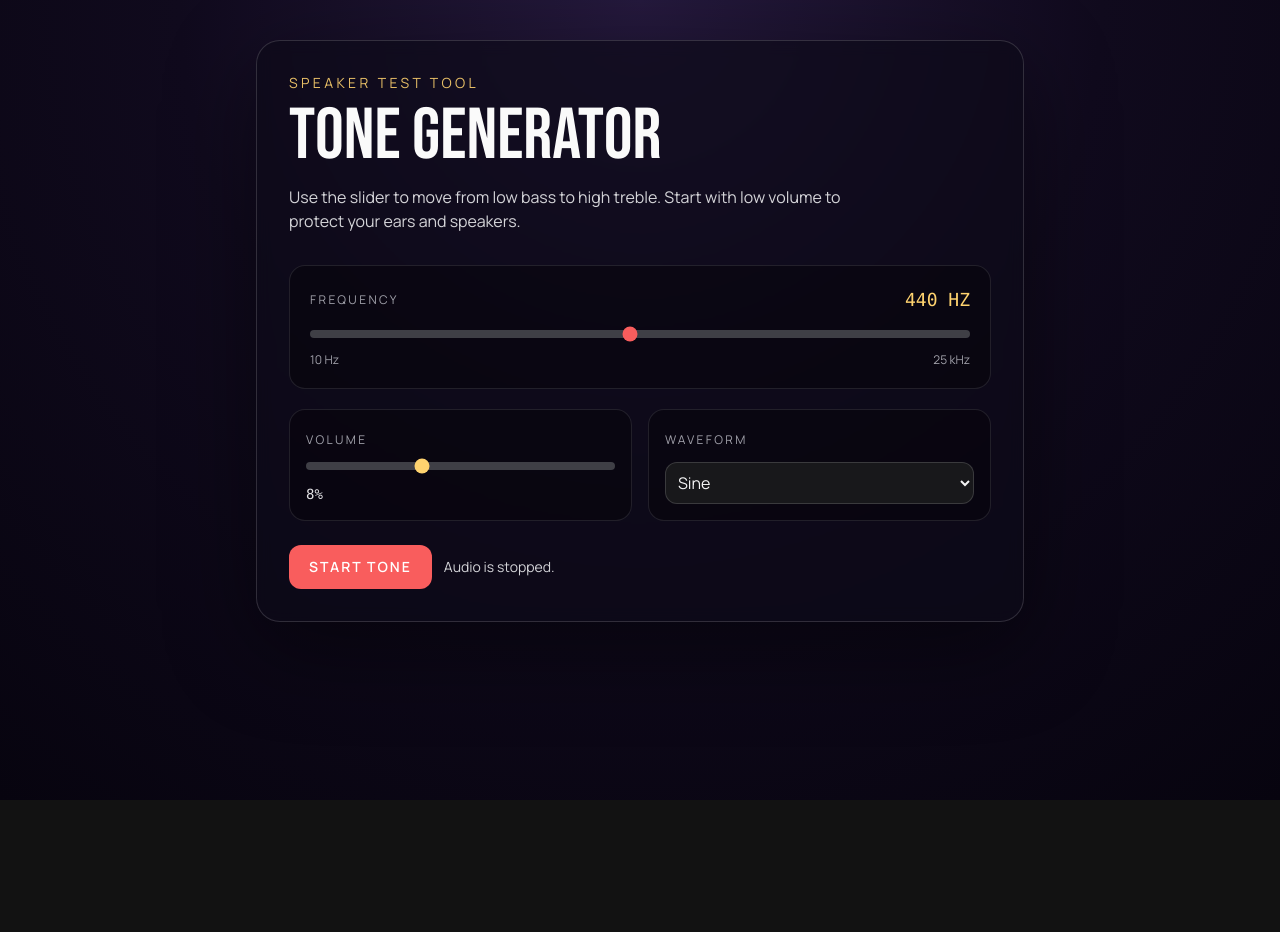
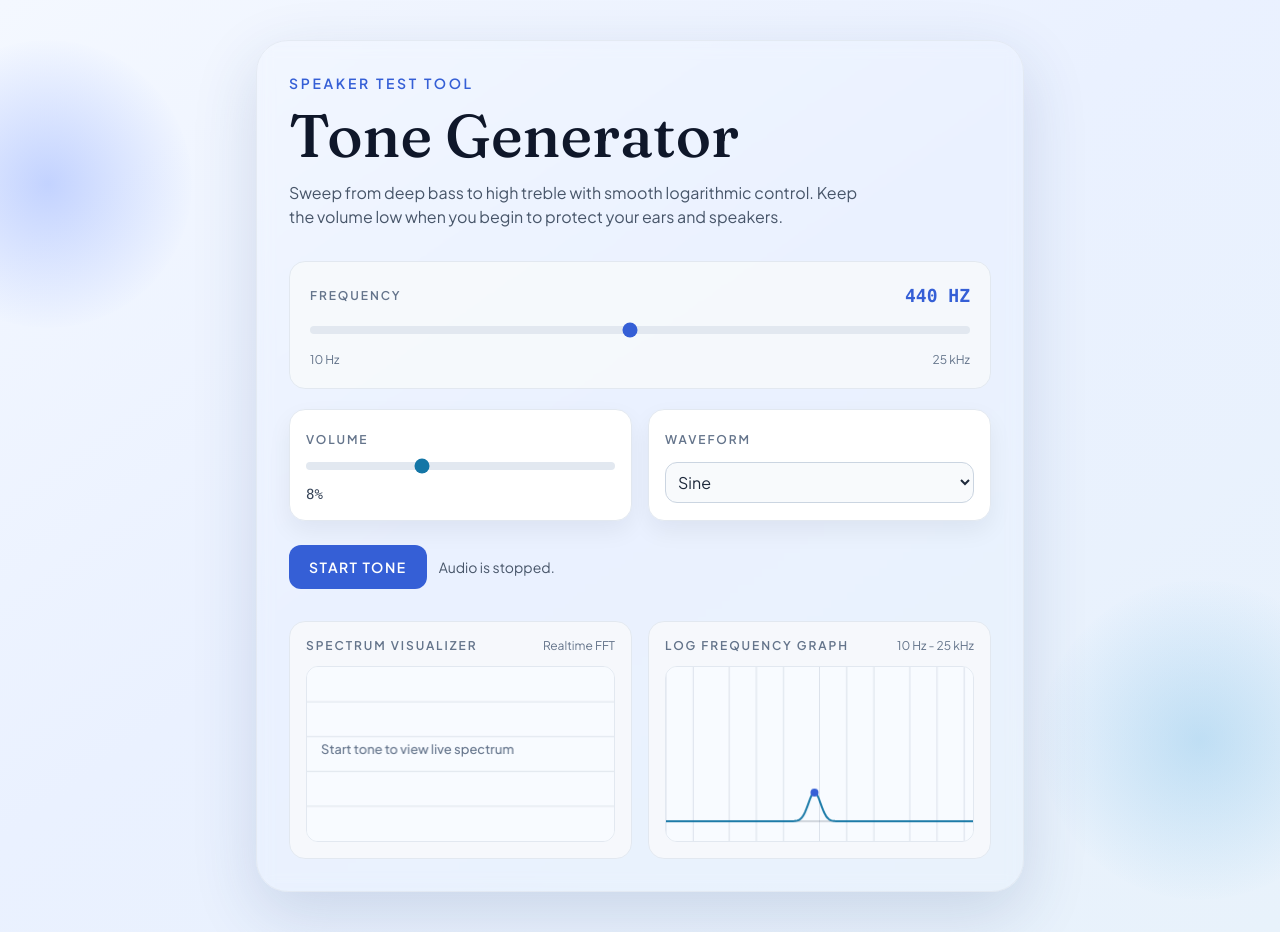
Before and after one commit to lwlee2608/audio-generator, a React (Vite) app: page / in a window 1280 px wide. Before the commit the page ends 800 px from the top, so only its background shows below. Built offline with nearby package versions, Linux system fonts and the light colour scheme; the HTML template or start-up script is replaced by a standard one.

Commit message:
Refresh UI with cooler palette and analysis visuals
Modernize the tone generator styling and add live spectrum/log-frequency canvases so users can inspect output more professionally while testing speakers.

```diff
--- a/src/App.tsx
+++ b/src/App.tsx
@@ -2,6 +2,8 @@ import { useEffect, useMemo, useRef, useState } from "react";
 
 const MIN_FREQ = 10;
 const MAX_FREQ = 25000;
+const MAX_VOLUME = 0.2;
+const SPECTRUM_BARS = 72;
 
 function sliderToFrequency(value: number) {
   const ratio = value / 100;
@@ -21,6 +23,10 @@ export default function App() {
   const audioCtxRef = useRef<AudioContext | null>(null);
   const oscillatorRef = useRef<OscillatorNode | null>(null);
   const gainRef = useRef<GainNode | null>(null);
+  const analyserRef = useRef<AnalyserNode | null>(null);
+  const animationFrameRef = useRef<number | null>(null);
+  const spectrumCanvasRef = useRef<HTMLCanvasElement | null>(null);
+  const logCanvasRef = useRef<HTMLCanvasElement | null>(null);
 
   const sliderValue = useMemo(() => frequencyToSlider(frequency), [frequency]);
 
@@ -44,30 +50,214 @@ export default function App() {
 
   useEffect(() => {
     return () => {
+      if (animationFrameRef.current !== null) {
+        cancelAnimationFrame(animationFrameRef.current);
+      }
       oscillatorRef.current?.stop();
       oscillatorRef.current?.disconnect();
       gainRef.current?.disconnect();
+      analyserRef.current?.disconnect();
       void audioCtxRef.current?.close();
     };
   }, []);
+
+  useEffect(() => {
+    const drawOnCanvas = (
+      canvas: HTMLCanvasElement,
+      draw: (ctx: CanvasRenderingContext2D, width: number, height: number) => void
+    ) => {
+      const rect = canvas.getBoundingClientRect();
+      if (!rect.width || !rect.height) return;
+
+      const dpr = window.devicePixelRatio || 1;
+      const displayWidth = Math.floor(rect.width * dpr);
+      const displayHeight = Math.floor(rect.height * dpr);
+
+      if (canvas.width !== displayWidth || canvas.height !== displayHeight) {
+        canvas.width = displayWidth;
+        canvas.height = displayHeight;
+      }
+
+      const ctx = canvas.getContext("2d");
+      if (!ctx) return;
+
+      ctx.setTransform(dpr, 0, 0, dpr, 0, 0);
+      draw(ctx, rect.width, rect.height);
+    };
+
+    const drawSpectrum = () => {
+      const canvas = spectrumCanvasRef.current;
+      if (!canvas) return;
+
+      drawOnCanvas(canvas, (ctx, width, height) => {
+        ctx.clearRect(0, 0, width, height);
+        ctx.fillStyle = "#f8fbff";
+        ctx.fillRect(0, 0, width, height);
+
+        ctx.strokeStyle = "rgba(148, 163, 184, 0.25)";
+        ctx.lineWidth = 1;
+        for (let i = 1; i < 5; i += 1) {
+          const y = (height / 5) * i;
+          ctx.beginPath();
+          ctx.moveTo(0, y);
+          ctx.lineTo(width, y);
+          ctx.stroke();
+        }
+
+        const analyser = analyserRef.current;
+        if (!analyser || !isPlaying) {
+          ctx.fillStyle = "#64748b";
+          ctx.font = "500 13px 'Plus Jakarta Sans', sans-serif";
+          ctx.fillText("Start tone to view live spectrum", 14, height / 2);
+          return;
+        }
+
+        const data = new Uint8Array(analyser.frequencyBinCount);
+        analyser.getByteFrequencyData(data);
+
+        const nyquist = (audioCtxRef.current?.sampleRate ?? 48000) / 2;
+        const barWidth = width / SPECTRUM_BARS;
+
+        for (let i = 0; i < SPECTRUM_BARS; i += 1) {
+          const fromFreq = MIN_FREQ * Math.pow(MAX_FREQ / MIN_FREQ, i / SPECTRUM_BARS);
+          const toFreq =
+            MIN_FREQ * Math.pow(MAX_FREQ / MIN_FREQ, (i + 1) / SPECTRUM_BARS);
+          const fromIndex = Math.max(
+            0,
+            Math.floor((fromFreq / nyquist) * data.length)
+          );
+          const toIndex = Math.min(
+            data.length - 1,
+            Math.ceil((toFreq / nyquist) * data.length)
+          );
+
+          let bucketMax = 0;
+          for (let j = fromIndex; j <= toIndex; j += 1) {
+            bucketMax = Math.max(bucketMax, data[j]);
+          }
+
+          const normalized = bucketMax / 255;
+          const barHeight = normalized * (height - 28);
+          const x = i * barWidth + 1;
+          const y = height - barHeight - 2;
+
+          ctx.fillStyle = "rgba(53, 95, 214, 0.85)";
+          ctx.fillRect(x, y, Math.max(1, barWidth - 2), barHeight);
+        }
+
+        const markerX =
+          (Math.log(frequency / MIN_FREQ) / Math.log(MAX_FREQ / MIN_FREQ)) * width;
+        ctx.strokeStyle = "rgba(20, 118, 166, 0.95)";
+        ctx.lineWidth = 1.2;
+        ctx.beginPath();
+        ctx.moveTo(markerX, 0);
+        ctx.lineTo(markerX, height);
+        ctx.stroke();
+      });
+    };
+
+    const drawLogMap = (time: number) => {
+      const canvas = logCanvasRef.current;
+      if (!canvas) return;
+
+      drawOnCanvas(canvas, (ctx, width, height) => {
+        ctx.clearRect(0, 0, width, height);
+        ctx.fillStyle = "#f8fbff";
+        ctx.fillRect(0, 0, width, height);
+
+        const freqToX = (freq: number) =>
+          (Math.log(freq / MIN_FREQ) / Math.log(MAX_FREQ / MIN_FREQ)) * width;
+
+        const ticks = [10, 20, 50, 100, 200, 500, 1000, 2000, 5000, 10000, 20000];
+        ctx.strokeStyle = "rgba(148, 163, 184, 0.28)";
+        ctx.lineWidth = 1;
+        ticks.forEach((tick) => {
+          const x = freqToX(tick);
+          ctx.beginPath();
+          ctx.moveTo(x, 0);
+          ctx.lineTo(x, height);
+          ctx.stroke();
+        });
+
+        ctx.strokeStyle = "rgba(71, 85, 105, 0.45)";
+        ctx.beginPath();
+        ctx.moveTo(0, height - 20);
+        ctx.lineTo(width, height - 20);
+        ctx.stroke();
+
+        const amplitude = Math.min(1, volume / MAX_VOLUME);
+        const pulse = isPlaying ? 0.9 + Math.sin(time / 420) * 0.1 : 0.55;
+
+        ctx.strokeStyle = "rgba(20, 118, 166, 0.95)";
+        ctx.lineWidth = 2;
+        ctx.beginPath();
+        for (let x = 0; x <= width; x += 1) {
+          const currentFreq =
+            MIN_FREQ * Math.pow(MAX_FREQ / MIN_FREQ, x / Math.max(1, width));
+          const distance = Math.log2(currentFreq / frequency);
+          const envelope = Math.exp(-(distance * distance) / (2 * 0.23 * 0.23));
+          const y =
+            height -
+            20 -
+            envelope * amplitude * pulse * Math.max(24, height - 44);
+
+          if (x === 0) {
+            ctx.moveTo(x, y);
+          } else {
+            ctx.lineTo(x, y);
+          }
+        }
+        ctx.stroke();
+
+        const markerX = freqToX(frequency);
+        const markerY =
+          height - 20 - amplitude * pulse * Math.max(24, height - 44);
+        ctx.fillStyle = "#355fd6";
+        ctx.beginPath();
+        ctx.arc(markerX, markerY, 4, 0, Math.PI * 2);
+        ctx.fill();
+      });
+    };
+
+    const render = (time: number) => {
+      drawSpectrum();
+      drawLogMap(time);
+      animationFrameRef.current = requestAnimationFrame(render);
+    };
+
+    animationFrameRef.current = requestAnimationFrame(render);
+
+    return () => {
+      if (animationFrameRef.current !== null) {
+        cancelAnimationFrame(animationFrameRef.current);
+        animationFrameRef.current = null;
+      }
+    };
+  }, [frequency, isPlaying, volume]);
 
   const startTone = async () => {
     if (isPlaying) return;
     const context = new AudioContext();
     const oscillator = context.createOscillator();
     const gain = context.createGain();
+    const analyser = context.createAnalyser();
+
+    analyser.fftSize = 4096;
+    analyser.smoothingTimeConstant = 0.82;
 
     oscillator.type = waveform;
     oscillator.frequency.setValueAtTime(frequency, context.currentTime);
     gain.gain.setValueAtTime(volume, context.currentTime);
 
     oscillator.connect(gain);
-    gain.connect(context.destination);
+    gain.connect(analyser);
+    analyser.connect(context.destination);
     oscillator.start();
 
     audioCtxRef.current = context;
     oscillatorRef.current = oscillator;
     gainRef.current = gain;
+    analyserRef.current = analyser;
     setIsPlaying(true);
   };
 
@@ -75,31 +265,38 @@ export default function App() {
     oscillatorRef.current?.stop();
     oscillatorRef.current?.disconnect();
     gainRef.current?.disconnect();
+    analyserRef.current?.disconnect();
     oscillatorRef.current = null;
     gainRef.current = null;
+    analyserRef.current = null;
     await audioCtxRef.current?.close();
     audioCtxRef.current = null;
     setIsPlaying(false);
   };
 
   return (
-    <main className="min-h-screen bg-[radial-gradient(circle_at_top,_#25193d_0%,_#100a1d_45%,_#07040f_100%)] px-5 py-10 font-body text-zinc-100 sm:px-8">
-      <section className="mx-auto max-w-3xl rounded-3xl border border-white/15 bg-panel/70 p-6 shadow-[0_25px_90px_rgba(0,0,0,0.45)] backdrop-blur md:p-8">
-        <p className="text-sm uppercase tracking-[0.24em] text-tone/90">
+    <main className="relative min-h-screen overflow-hidden bg-[linear-gradient(145deg,_#f4f8ff_0%,_#eaf1ff_46%,_#e8f2fb_100%)] px-5 py-10 font-body text-slate-900 sm:px-8">
+      <div className="pointer-events-none absolute inset-0">
+        <div className="absolute -left-24 top-10 h-72 w-72 rounded-full bg-[radial-gradient(circle,_rgba(108,144,255,0.35)_0%,_rgba(108,144,255,0)_72%)]" />
+        <div className="absolute -right-20 bottom-8 h-80 w-80 rounded-full bg-[radial-gradient(circle,_rgba(103,181,227,0.32)_0%,_rgba(103,181,227,0)_72%)]" />
+      </div>
+
+      <section className="relative mx-auto max-w-3xl rounded-[2rem] border border-slate-200/80 bg-white/82 p-6 shadow-[0_22px_65px_rgba(38,67,126,0.16)] backdrop-blur md:p-8">
+        <p className="text-sm font-semibold uppercase tracking-[0.19em] text-accent">
           Speaker Test Tool
         </p>
-        <h1 className="mt-2 font-display text-5xl uppercase leading-none text-zinc-50 sm:text-7xl">
+        <h1 className="mt-3 font-display text-5xl leading-[0.95] text-slate-900 sm:text-6xl">
           Tone Generator
         </h1>
-        <p className="mt-3 max-w-xl text-sm text-zinc-300 sm:text-base">
-          Use the slider to move from low bass to high treble. Start with low
-          volume to protect your ears and speakers.
+        <p className="mt-4 max-w-xl text-sm text-slate-600 sm:text-base">
+          Sweep from deep bass to high treble with smooth logarithmic control.
+          Keep the volume low when you begin to protect your ears and speakers.
         </p>
 
-        <div className="mt-8 rounded-2xl border border-white/10 bg-black/30 p-5">
-          <label className="flex items-center justify-between text-xs uppercase tracking-[0.2em] text-zinc-400">
+        <div className="mt-8 rounded-2xl border border-slate-200 bg-slate-50/80 p-5">
+          <label className="flex items-center justify-between text-xs font-semibold uppercase tracking-[0.16em] text-slate-500">
             <span>Frequency</span>
-            <span className="font-mono text-lg tracking-normal text-tone">
+            <span className="font-mono text-lg tracking-normal text-accent">
               {frequency >= 1000
                 ? `${(frequency / 1000).toFixed(2)} kHz`
                 : `${Math.round(frequency)} Hz`}
@@ -113,17 +310,17 @@ export default function App() {
             step={0.1}
             value={sliderValue}
             onChange={(e) => setFrequency(sliderToFrequency(Number(e.target.value)))}
-            className="mt-4 h-2 w-full cursor-pointer appearance-none rounded-full bg-zinc-700 accent-accent"
+            className="mt-4 h-2 w-full cursor-pointer appearance-none rounded-full bg-slate-200 accent-accent"
           />
-          <div className="mt-2 flex justify-between text-xs text-zinc-400">
+          <div className="mt-3 flex justify-between text-xs text-slate-500">
             <span>{MIN_FREQ} Hz</span>
             <span>{MAX_FREQ / 1000} kHz</span>
           </div>
         </div>
 
         <div className="mt-5 grid gap-4 sm:grid-cols-2">
-          <label className="rounded-2xl border border-white/10 bg-black/30 p-4">
-            <span className="text-xs uppercase tracking-[0.2em] text-zinc-400">
+          <label className="rounded-2xl border border-slate-200 bg-white p-4 shadow-[0_10px_25px_rgba(15,23,42,0.06)]">
+            <span className="text-xs font-semibold uppercase tracking-[0.16em] text-slate-500">
               Volume
             </span>
             <input
@@ -134,21 +331,21 @@ export default function App() {
               step={0.01}
               value={volume}
               onChange={(e) => setVolume(Number(e.target.value))}
-              className="mt-3 h-2 w-full cursor-pointer appearance-none rounded-full bg-zinc-700 accent-tone"
+              className="mt-3 h-2 w-full cursor-pointer appearance-none rounded-full bg-slate-200 accent-tone"
             />
-            <p className="mt-2 font-mono text-sm text-zinc-200">
+            <p className="mt-2 font-mono text-sm text-slate-700">
               {Math.round(volume * 100)}%
             </p>
           </label>
 
-          <label className="rounded-2xl border border-white/10 bg-black/30 p-4">
-            <span className="text-xs uppercase tracking-[0.2em] text-zinc-400">
+          <label className="rounded-2xl border border-slate-200 bg-white p-4 shadow-[0_10px_25px_rgba(15,23,42,0.06)]">
+            <span className="text-xs font-semibold uppercase tracking-[0.16em] text-slate-500">
               Waveform
             </span>
             <select
               value={waveform}
               onChange={(e) => setWaveform(e.target.value as OscillatorType)}
-              className="mt-3 w-full rounded-xl border border-white/15 bg-zinc-900 p-2 text-zinc-100 outline-none ring-accent focus:ring"
+              className="mt-3 w-full rounded-xl border border-slate-300 bg-slate-50 p-2 text-slate-800 outline-none ring-accent/80 transition focus:ring"
             >
               <option value="sine">Sine</option>
               <option value="square">Square</option>
@@ -158,25 +355,53 @@ export default function App() {
           </label>
         </div>
 
-        <div className="mt-6 flex flex-wrap gap-3">
+        <div className="mt-6 flex flex-wrap items-center gap-3">
           {!isPlaying ? (
             <button
               onClick={startTone}
-              className="rounded-xl bg-accent px-5 py-3 text-sm font-semibold uppercase tracking-[0.14em] text-white transition hover:bg-[#ff6d6d]"
+              className="rounded-xl bg-accent px-5 py-3 text-sm font-semibold uppercase tracking-[0.11em] text-white transition duration-200 hover:bg-[#245fd0]"
             >
               Start Tone
             </button>
           ) : (
             <button
               onClick={stopTone}
-              className="rounded-xl bg-zinc-100 px-5 py-3 text-sm font-semibold uppercase tracking-[0.14em] text-zinc-900 transition hover:bg-white"
+              className="rounded-xl bg-slate-900 px-5 py-3 text-sm font-semibold uppercase tracking-[0.11em] text-white transition duration-200 hover:bg-slate-700"
             >
               Stop Tone
             </button>
           )}
-          <p className="self-center text-sm text-zinc-300">
+          <p className="text-sm text-slate-600">
             {isPlaying ? "Playing live tone..." : "Audio is stopped."}
           </p>
+        </div>
+
+        <div className="mt-8 grid gap-4 lg:grid-cols-2">
+          <div className="rounded-2xl border border-slate-200 bg-slate-50/85 p-4">
+            <div className="mb-3 flex items-center justify-between">
+              <p className="text-xs font-semibold uppercase tracking-[0.16em] text-slate-500">
+                Spectrum Visualizer
+              </p>
+              <p className="text-xs text-slate-500">Realtime FFT</p>
+            </div>
+            <canvas
+              ref={spectrumCanvasRef}
+              className="h-44 w-full rounded-xl border border-slate-200 bg-[#f8fbff]"
+            />
+          </div>
+
+          <div className="rounded-2xl border border-slate-200 bg-slate-50/85 p-4">
+            <div className="mb-3 flex items-center justify-between">
+              <p className="text-xs font-semibold uppercase tracking-[0.16em] text-slate-500">
+                Log Frequency Graph
+              </p>
+              <p className="text-xs text-slate-500">10 Hz - 25 kHz</p>
+            </div>
+            <canvas
+              ref={logCanvasRef}
+              className="h-44 w-full rounded-xl border border-slate-200 bg-[#f8fbff]"
+            />
+          </div>
         </div>
       </section>
     </main>
--- a/src/index.css
+++ b/src/index.css
@@ -1,14 +1,11 @@
-@import url("https://fonts.googleapis.com/css2?family=Bebas+Neue&family=Manrope:wght@400;600;700&display=swap");
+@import url("https://fonts.googleapis.com/css2?family=Fraunces:opsz,wght@9..144,500;9..144,700&family=Plus+Jakarta+Sans:wght@400;500;600;700&display=swap");
 
 @tailwind base;
 @tailwind components;
 @tailwind utilities;
 
-:root {
-  color-scheme: dark;
-}
-
 body {
   margin: 0;
   min-height: 100vh;
+  background: #edf3ff;
 }
--- a/tailwind.config.ts
+++ b/tailwind.config.ts
@@ -5,13 +5,13 @@ export default {
   theme: {
     extend: {
       colors: {
-        panel: "#0e0b19",
-        accent: "#f95d5d",
-        tone: "#ffd36f"
+        panel: "#ffffff",
+        accent: "#355fd6",
+        tone: "#1476a6"
       },
       fontFamily: {
-        display: ["Bebas Neue", "sans-serif"],
-        body: ["Manrope", "sans-serif"]
+        display: ["Fraunces", "serif"],
+        body: ["Plus Jakarta Sans", "sans-serif"]
       }
     }
   },
```
